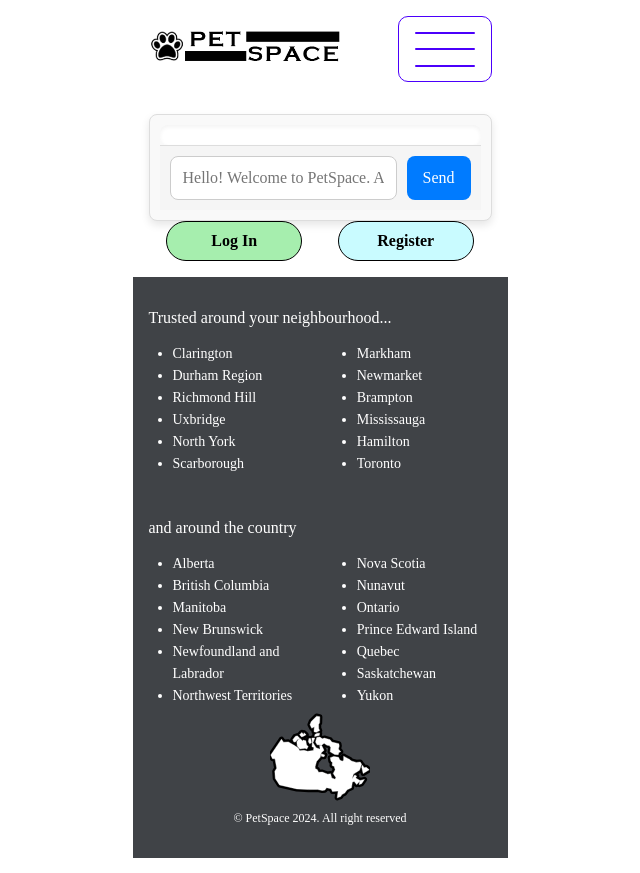
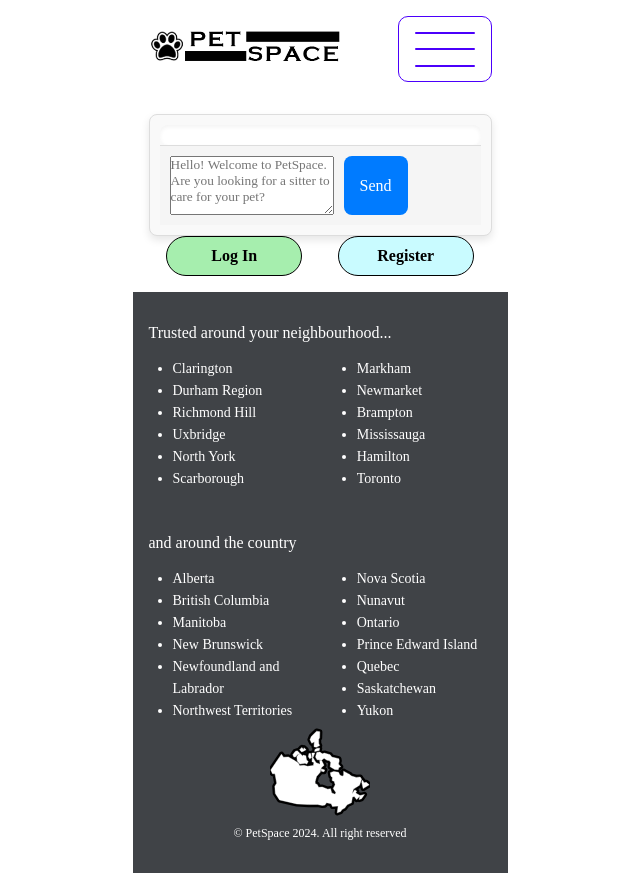
Before and after one commit to DBeaulne/petspace-client, a React (Create React App) app: page /assistant in a window 1280 px wide. Shown: the whole page, without its empty margins (320-960 px from the left). Built offline with nearby package versions, Linux system fonts and the light colour scheme.

Commit message:
styling of chat input area

```diff
--- a/src/components/ChatAssistant/ChatAssistant.jsx
+++ b/src/components/ChatAssistant/ChatAssistant.jsx
@@ -79,7 +79,7 @@ const ChatAssistant = ({ onSearch }) => {
 				))}
 			</div>
 			<div className="input-section">
-				<input
+				<textarea
 					type="text"
 					value={userInput}
 					onChange={handleInputChange}
--- a/src/components/ChatAssistant/ChatAssistant.scss
+++ b/src/components/ChatAssistant/ChatAssistant.scss
@@ -45,7 +45,8 @@
 .input-section {
 	display: flex;
 	padding: 10px;
-	height: auto;
+	height: 5rem;
+	width: 100%;
 	background-color: #f5f5f5;
 	border-top: 1px solid #ddd;
 }
```
